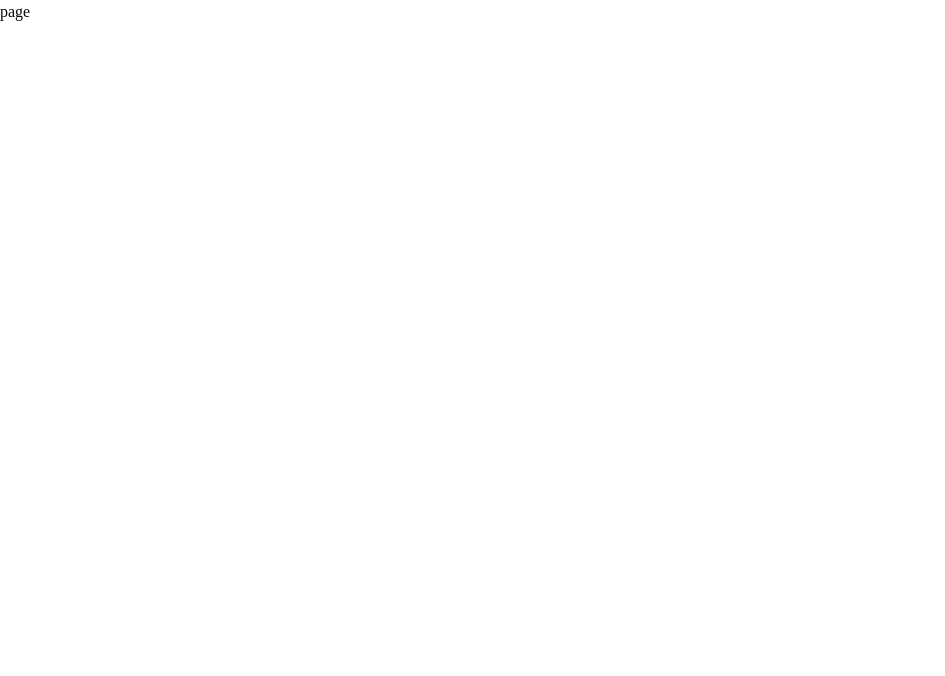
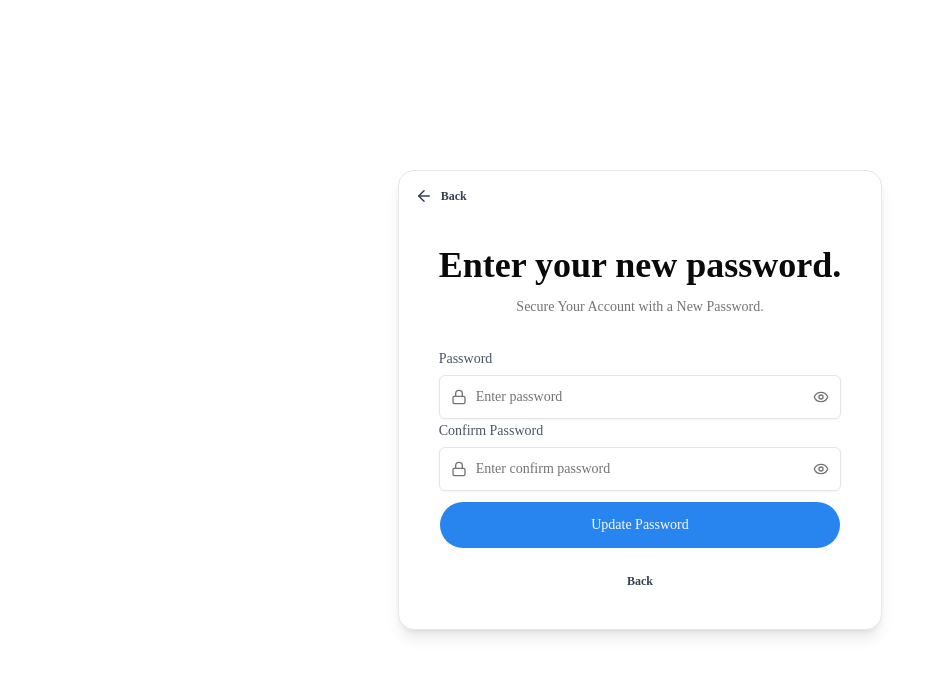
Before and after one commit to mkiuzzal01/peptide, a Next.js app: page /update in a window 1280 px wide. Shown: the top 676 px of the page, without its empty margins (0-945 px from the left). Built offline with nearby package versions, Linux system fonts and the light colour scheme.

Commit message:
add update password pages

```diff
--- a/app/(auth)/update/page.tsx
+++ b/app/(auth)/update/page.tsx
@@ -1,5 +1,5 @@
-import React from 'react';
+import Update from '@/app/components/form/Update';
 
 export default function page() {
-  return <div>page</div>;
+  return <Update />;
 }
--- a/app/(auth)/varify/page.tsx
+++ b/app/(auth)/varify/page.tsx
@@ -1,5 +1,5 @@
-import React from 'react';
+import Verify from '@/app/components/form/Verify';
 
 export default function page() {
-  return <div>page</div>;
+  return <Verify />;
 }
--- /dev/null
+++ b/app/components/form/Update.tsx
@@ -0,0 +1,93 @@
+'use client';
+import Container from '../shared/Container';
+import AppForm from './AppForm';
+import { FieldValues } from 'react-hook-form';
+import TextInput from './input-fields/TextInput';
+import { ArrowLeft, Lock } from 'lucide-react';
+import SubmitButton from '../buttons/SubmitButton';
+import { useRouter } from 'next/navigation';
+
+export default function Update() {
+  const router = useRouter();
+  const onSubmit = async (values: FieldValues, reset: () => void) => {
+    console.log(values);
+    reset();
+  };
+  return (
+    <Container>
+      <div className="flex items-center justify-center min-h-screen px-4">
+        <div className="grid grid-cols-1 w-full max-w-lg bg-white border border-gray-200 rounded-2xl overflow-hidden shadow-lg">
+          <div className="pt-4 px-4">
+            <button
+              className="flex items-center gap-2 text-xs cursor-pointer  font-semibold text-gray-700"
+              onClick={() => {
+                router.push('/sign-in');
+              }}
+            >
+              <ArrowLeft size={18} />
+              Back
+            </button>
+          </div>
+          {/* ================= RIGHT FORM ================= */}
+          <div className="p-6 md:p-10 flex flex-col justify-center">
+            {/* HEADER */}
+            <div className="flex justify-center items-center flex-col gap-1 mb-8">
+              <h2 className="font-semibold text-2xl md:text-3xl lg:text-4xl mb-2">
+                Enter your new password.{' '}
+              </h2>
+              <p className="text-xs md:text-sm text-muted-foreground">
+                Secure Your Account with a New Password.
+              </p>
+            </div>
+
+            {/* FORM */}
+            <AppForm
+              onSubmit={onSubmit}
+              defaultValues={{
+                email: '',
+              }}
+            >
+              <div className="space-y-6">
+                <TextInput
+                  icon={<Lock size={18} />}
+                  label="Password"
+                  name="password"
+                  type="password"
+                  className="h-12"
+                  placeholder="Enter password"
+                />
+
+                <TextInput
+                  icon={<Lock size={18} />}
+                  label="Confirm Password"
+                  name="confirm-password"
+                  type="password"
+                  className="h-12"
+                  placeholder="Enter confirm password"
+                />
+
+                {/* SUBMIT */}
+                <div className="pt-2">
+                  <SubmitButton
+                    text="Update Password"
+                    className="h-12 w-full rounded-full"
+                  />
+                </div>
+                <div className="flex justify-center items-center">
+                  <button
+                    className="text-xs font-semibold text-gray-700 cursor-pointer"
+                    onClick={() => {
+                      router.push('/sign-in');
+                    }}
+                  >
+                    Back
+                  </button>
+                </div>
+              </div>
+            </AppForm>
+          </div>
+        </div>
+      </div>
+    </Container>
+  );
+}
--- /dev/null
+++ b/app/components/form/Verify.tsx
@@ -0,0 +1,3 @@
+export default function Verify() {
+  return <div>Verify</div>;
+}
```
